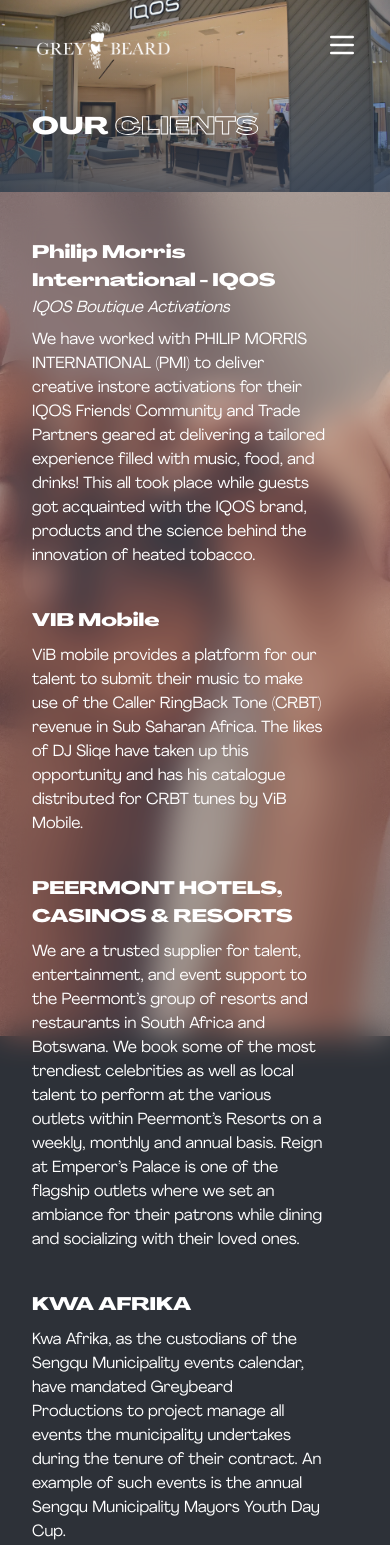
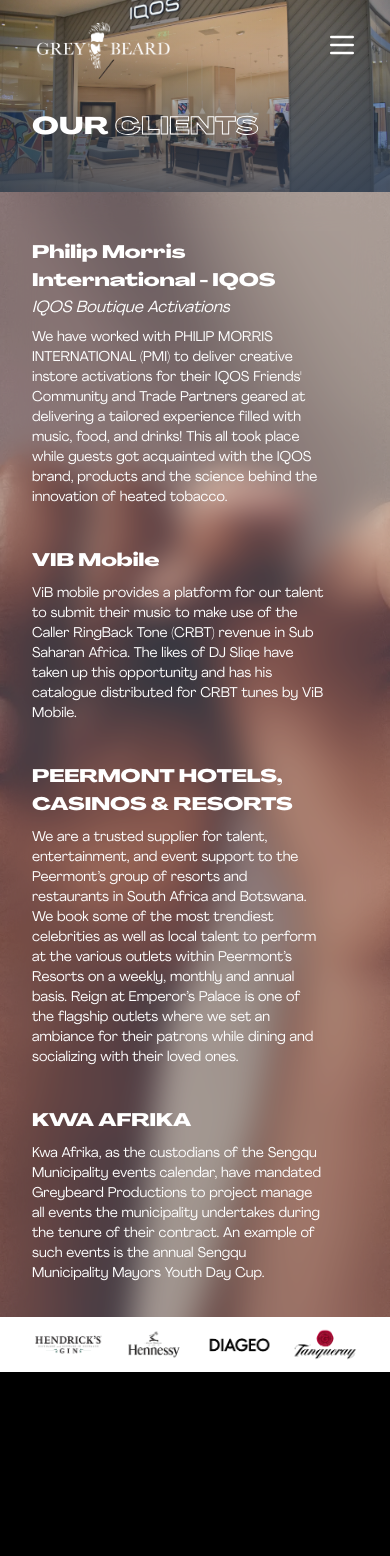
Before and after one commit to PhilaniNcube/greybeard, a Next.js app: page /clients in a window 390 px wide. Shown: the top 1556 px of the page. After the commit the page ends 1372 px from the top, so only its background shows below. Built offline with nearby package versions, Linux system fonts and the light colour scheme.

Commit message:
Update clients grid layout and styles

```diff
--- a/app/clients/_components/clients-grid.tsx
+++ b/app/clients/_components/clients-grid.tsx
@@ -33,19 +33,19 @@
         width={1920}
         height={1080}
         alt="Background"
-        className="absolute inset-0 object-cover w-full h-dvh lg:aspect-video"
+        className="absolute inset-0 object-cover w-full h-full lg:object-cover md:h-dvh lg:aspect-video"
       />
-      <div className="relative flex flex-col items-center min-h-dvh py-12 lg:py-2 backdrop-blur-lg bg-slate-400/30">
-        <div className="container grid h-full grid-cols-1 gap-8 lg:grid-cols-2 lg:py-36 lg:gap-16">
+      <div className="relative flex flex-col items-center py-12 min-h-dvh lg:py-2 backdrop-blur-lg bg-slate-400/30">
+        <div className="container grid h-full grid-cols-1 gap-8 pb-8 lg:grid-cols-2 lg:py-36 lg:gap-16">
           {clients.map((client, index) => (
             <div key={client.name} className="w-full pr-8 text-white md:pr-12 lg:pr-24">
               <h4 className="text-lg font-bold">{client.name}</h4>
               {client?.event && <i className="text-md">{client.event}</i>}
-              <p className="my-2 text-md">{client.description}</p>
+              <p className="my-2 text-sm lg:text-md">{client.description}</p>
             </div>
           ))}
         </div>
-       <div className="absolute bottom-0 left-0 right-0">
+       <div className="absolute bottom-0 left-0 right-0 mt-8">
         <ClientLogos />
         </div>
       </div>
```
